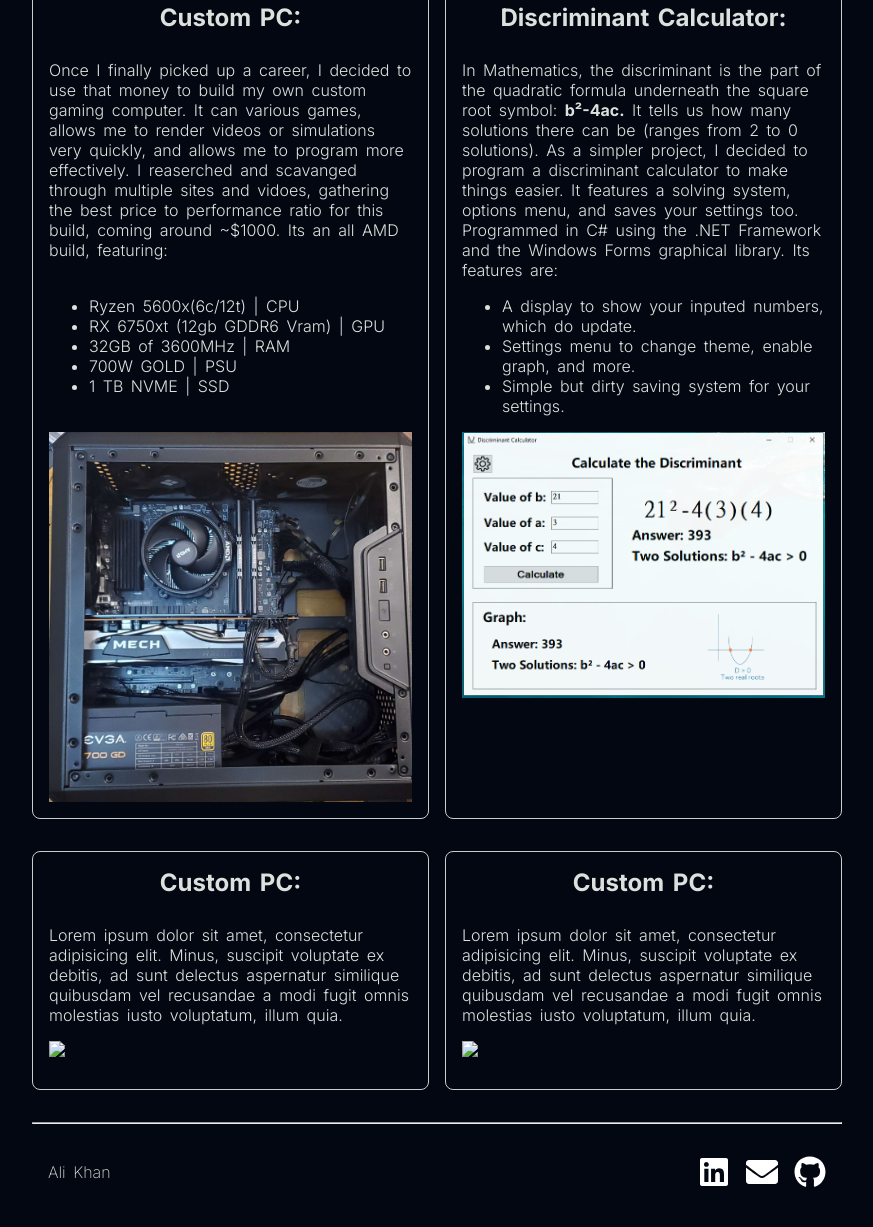
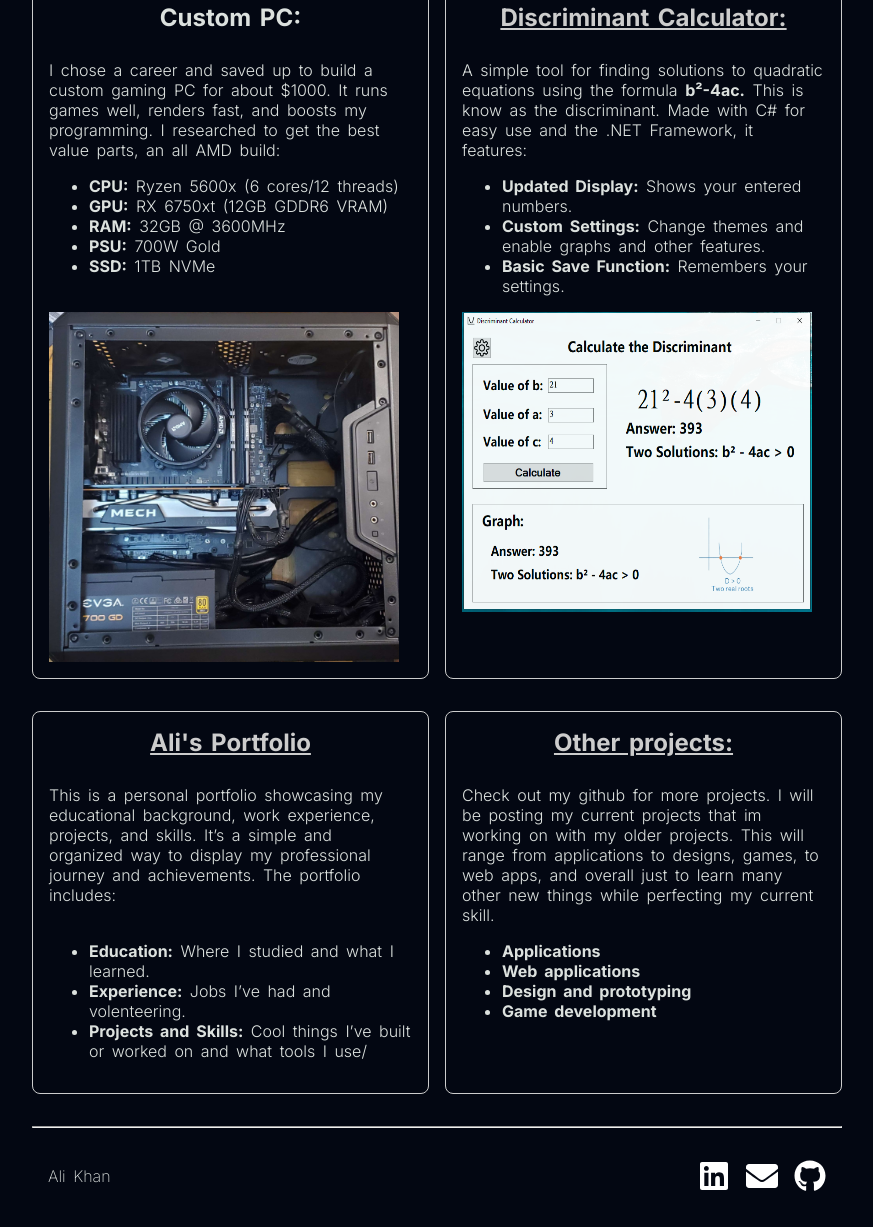
Before and after one commit to AliK070/Alis-Portfolio, a plain HTML site: page pages/projects.html in a window 1280 px wide. Shown: the part 146-1373 px from the top of the page, without its empty margins (203-1076 px from the left). Drawn offline with Linux system fonts and the light colour scheme; files whose address does not match are found by name; a web font is replaced by a local one.

Commit message:
Link fixes with projects tab completed for now.

```diff
--- a/css/style.css
+++ b/css/style.css
@@ -213,6 +213,12 @@
   grid-row: span 3;
 }
 
+.link {
+
+  text-decoration: underline;
+  color:#ccc;
+
+}
 
 
 .nav-list {
--- a/pages/projects.html
+++ b/pages/projects.html
@@ -45,63 +45,85 @@
     <div class="wrapper">
       <div class="box">
         <h2>Custom PC:</h2>
-        <p>Once I finally picked up a career, I decided to use that money to build my own custom gaming computer.
-          It can various games, allows me to render videos or simulations very quickly, and allows me to program more effectively.
-          I reaserched and scavanged through multiple sites and vidoes, gathering the best price to performance ratio for this build, coming around ~$1000.
-           Its an all AMD build, featuring:</p>
+        <p>I chose a career and saved up to build a custom gaming PC for about $1000. It runs games well, renders fast, and boosts my programming.
+          I researched to get the best value parts, an all AMD build:
           <ul>
             <li>
-              <p>Ryzen 5600x(6c/12t) | CPU</p>
+              <p><b>CPU:</b> Ryzen 5600x (6 cores/12 threads)</p>
             </li>
             <li>
-              <p>RX 6750xt (12gb GDDR6 Vram) | GPU</p>
+              <p><b>GPU:</b> RX 6750xt (12GB GDDR6 VRAM)</p>
             </li>
             <li>
-              <p>32GB of 3600MHz | RAM</p>
+              <p><b>RAM:</b> 32GB @ 3600MHz</p>
             </li>
             <li>
-              <p>700W GOLD | PSU</p>
+              <p><b>PSU:</b> 700W Gold</p>
             </li>
             <li>
-              <p>1 TB NVME | SSD</p>
+              <p><b>SSD:</b> 1TB NVMe</p>
             </li>
           </ul>
-        <img src = "../pictures/20231013_203447.jpg">
+        <img src = "../pictures/20231013_203447.jpg" width="350px" height="350px">
       </div>
 
-      <div class="box">
-        <h2>Discriminant Calculator:</h2>
-        <p>In Mathematics, the discriminant is the part of the quadratic formula underneath the
-          square root symbol: <b>b²-4ac.</b> It tells us how many solutions there can be (ranges from 2 to 0 solutions). As a simpler project,
-          I decided to program a discriminant calculator to make things easier. It features a solving system, options menu, and saves your settings too.
-          Programmed in C# using the .NET Framework and the Windows Forms graphical library. Its features are:
+      <div class="box" >
+        <h2> <a class = "link" href="https://github.com/AliK070/Discriminant-Calculator">Discriminant Calculator:</a></h2>
+
+        <p>A simple tool for finding solutions to quadratic equations using the formula <b>b²-4ac.</b> This is know as the discriminant. Made with C# for easy use and the .NET Framework, it features:
         </p>
         <ul>
           <li>
-            <p>A display to show your inputed numbers, which do update.</p>
+            <p><b>Updated Display:</b> Shows your entered numbers.</p>
           </li>
           <li>
-            <p>Settings menu to change theme, enable graph, and more.</p>
+            <p><b>Custom Settings:</b> Change themes and enable graphs and other features.</p>
           </li>
           <li>
-            <p>Simple but dirty saving system for your settings.</p>
+            <p><b>Basic Save Function:</b> Remembers your settings.</p>
           </li>
         </ul>
-        <img src = "../pictures/sc3.PNG">
+        <img src = "../pictures/sc3.PNG" width="350px" height="300px">
 
       </div>
     </div>
     <div class="wrapper">
       <div class="box">
-        <h2>Custom PC:</h2>
-        <p>Lorem ipsum dolor sit amet, consectetur adipisicing elit. Minus, suscipit voluptate ex debitis, ad sunt delectus aspernatur similique quibusdam vel recusandae a modi fugit omnis molestias iusto voluptatum, illum quia.</p>
-        <img src = "pictures/20231013_203447.jpg">
+        <h2><a class = "link" href="https://github.com/AliK070/Alis-Portfolio">Ali's Portfolio</a></h2>
+        <p> This is a personal portfolio showcasing my educational background, work experience, projects, and skills. It’s a simple and organized way to display my professional journey and achievements. The portfolio includes:</p>
+        <ul>
+          <li>
+            <p><b>Education:</b> Where I studied and what I learned.</p>
+          </li>
+          <li>
+            <p><b>Experience:</b> Jobs I’ve had and volenteering.</p>
+          </li>
+          <li>
+            <p><b>Projects and Skills:</b> Cool things I’ve built or worked on and what tools I use/</p>
+          </li>
+        </ul>
+
       </div>
 
       <div class="box">
-        <h2>Custom PC:</h2>
-        <p>Lorem ipsum dolor sit amet, consectetur adipisicing elit. Minus, suscipit voluptate ex debitis, ad sunt delectus aspernatur similique quibusdam vel recusandae a modi fugit omnis molestias iusto voluptatum, illum quia.</p>
-        <img src = "pictures/20231013_203447.jpg">
+        <h2><a class = "link" href="https://github.com/AliK070">Other projects:</a></h2>
+        <p>Check out my github for more projects. I will be posting my current projects that im working on with my older projects.
+          This will range from applications to designs, games, to web apps, and overall just to learn many other new things while
+        perfecting my current skill.</p>
+        <ul>
+          <li>
+            <p><b>Applications</b> </p>
+          </li>
+          <li>
+           <p><b>Web applications</b></p>
+          </li>
+          <li>
+           <p><b>Design and prototyping</b></p>
+          </li>
+          <li>
+            <p><b>Game development</b></p>
+           </li>
+        </ul>
       </div>
     </div>
 
@@ -113,17 +135,17 @@
         <li class="nav-item" >Ali Khan</li>
 
         <li class="nav-item">
-          <a href="#"
+          <a href= "https://www.linkedin.com/in/ali-khan-6125125141224124124/"
             ><img src="../icons/linkedin_icon.svg"
           /></a>
         </li>
         <li class="nav-item">
-          <a href="#"
+          <a href="mailto:alikhanpro60@gmail.com"
             ><img src="../icons/envelope-solid.svg"
           /></a>
         </li>
         <li class="nav-item">
-          <a href="#"
+          <a href="https://github.com/AliK070"
             ><img src="../icons/github_icon.svg"
           /></a>
         </li>
```
Also changed, not shown: index.html (+4 -4 lines), pages/education.html (+3 -3 lines), pictures/website.PNG (added).
